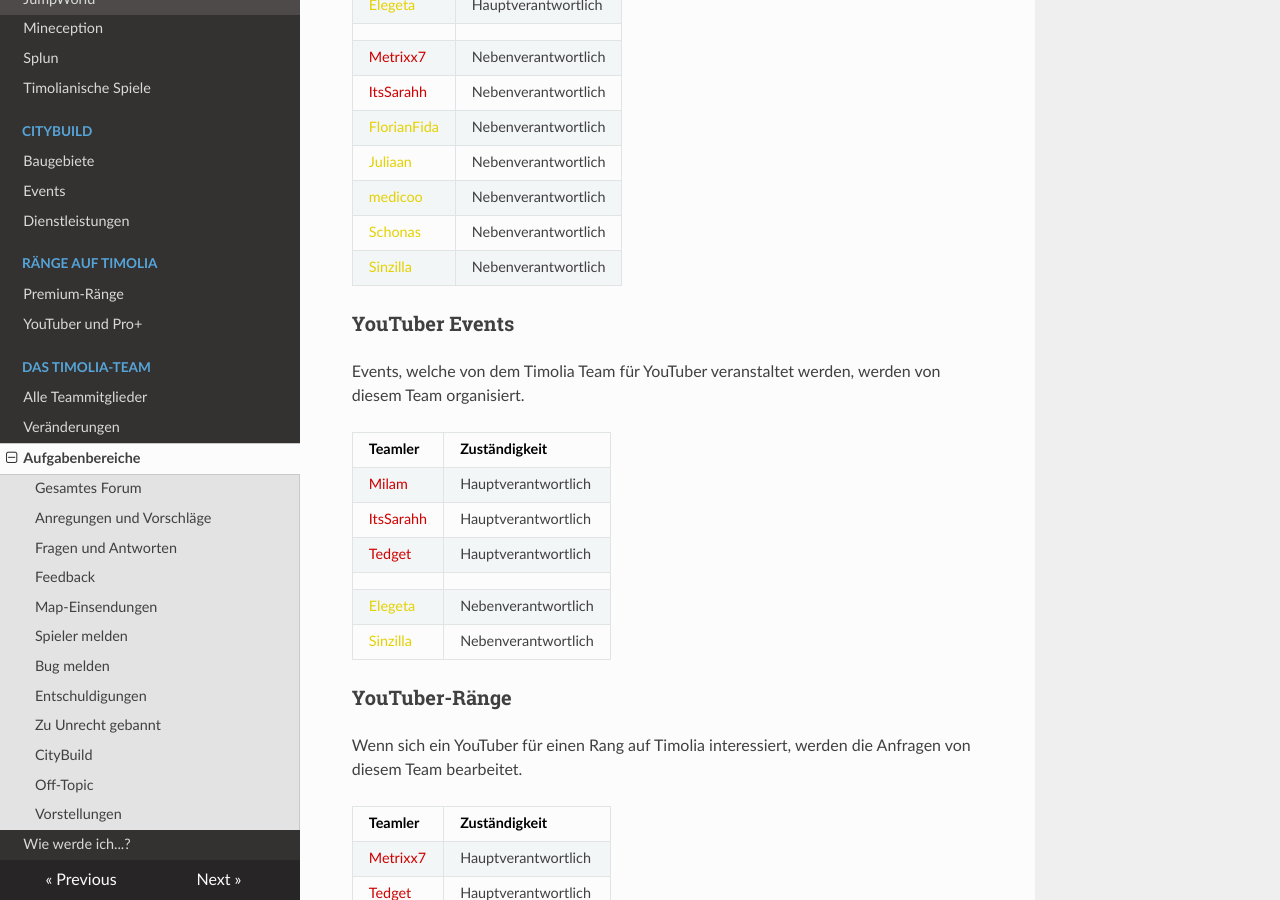
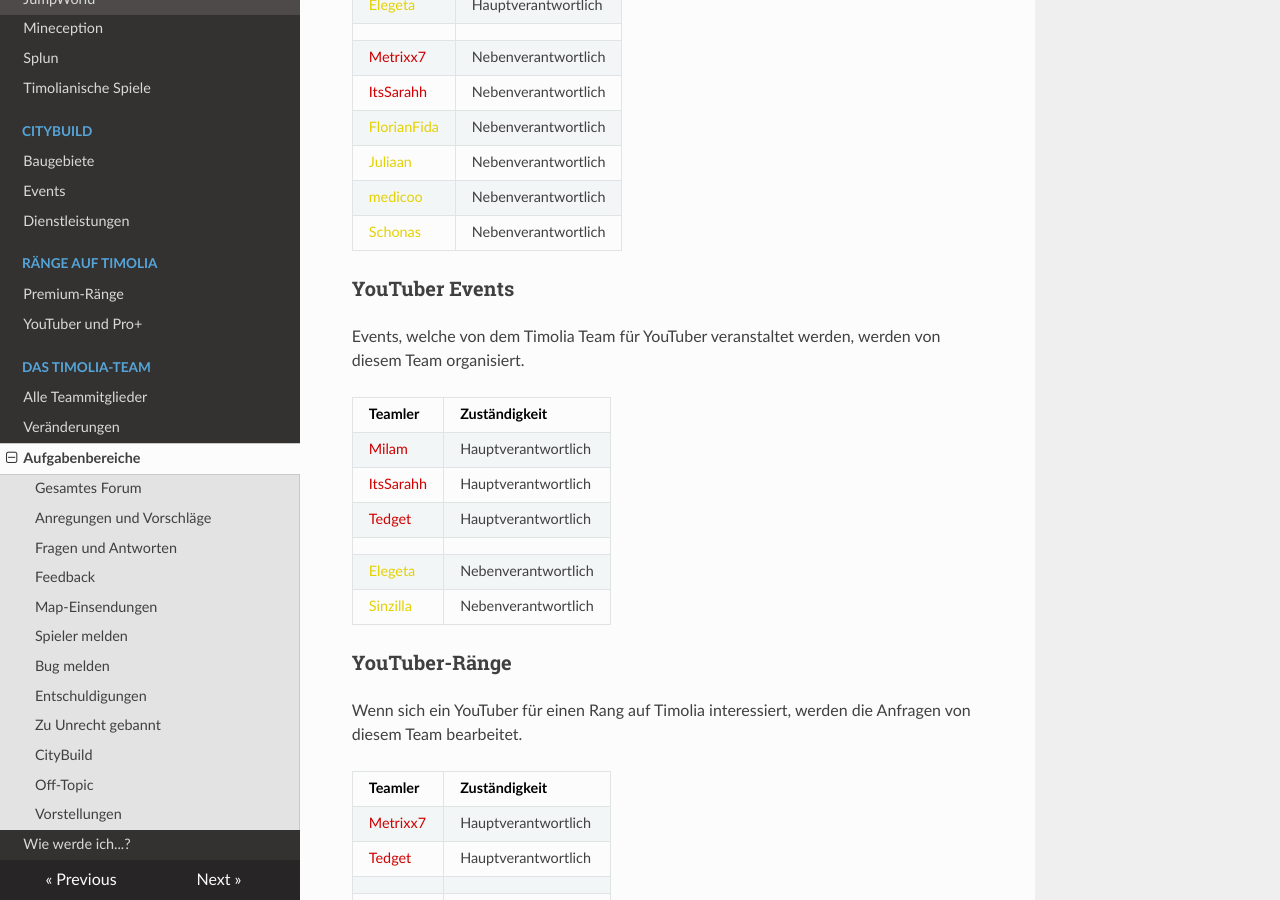
Before and after one commit to TimoliaDE/HowTo, an MkDocs documentation site: the page built from docs/team/responsibilities.md, in a window 1280 px wide and 900 px high, scrolled down 7222 px. Built offline with MkDocs 1.6.1, drawn with Linux system fonts in a browser that asks for light colours; nearby versions of some CDN libraries; old or Windows-style settings are respelled for this version of MkDocs.

Commit message:
Update responsibilities.md

```diff
--- a/docs/team/responsibilities.md
+++ b/docs/team/responsibilities.md
@@ -241,7 +241,6 @@ Diese Teamler sind für das Bewerten, Aktualisieren und Kategorisieren von Games
 |<span style="color:#E4D100">Juliaan</span> | Nebenverantwortlich |
 |<span style="color:#E4D100">medicoo</span> | Nebenverantwortlich |
 |<span style="color:#E4D100">Schonas</span> | Nebenverantwortlich |
-|<span style="color:#E4D100">Sinzilla</span> | Nebenverantwortlich |
 
 ###<strong>YouTuber Events</strong>
 Events, welche von dem Timolia Team für YouTuber veranstaltet werden, werden von diesem Team organisiert.
```
